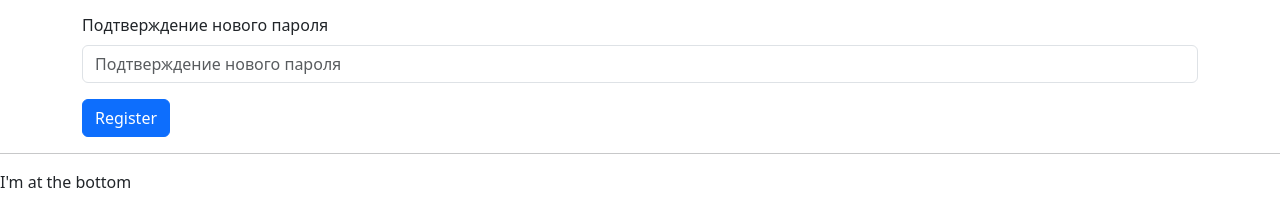
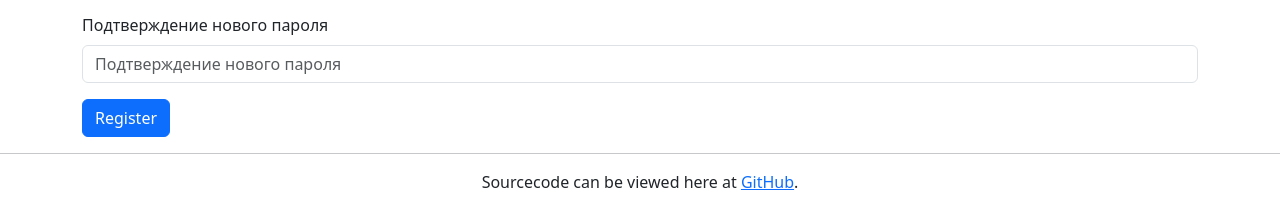
Before and after one commit to mjh-sakh/python-project-lvl4, a Django app: page /users/create in a window 1280 px wide. Shown: the part 607-817 px from the top of the page. Before the commit the page ends 795 px from the top, so only its background shows below. Run offline with Django 3.2, Linux system fonts and the light colour scheme; some libraries are stand-ins or nearby versions.

Commit message:
fix footer, add translation

```diff
--- a/task_manager/templates/base.html
+++ b/task_manager/templates/base.html
@@ -20,7 +20,7 @@
                 {% if request.user.is_authenticated %}
                 <li><a href="{% url 'logout' %}">{% translate "Logout" %}</a></li>
                 {% else %}
-                <li><a href="{% url 'user_register' %}">Register</a></li>
+                <li><a href="{% url 'user_register' %}">{% translate "Register" %}</a></li>
                 <li><a href="{% url 'login' %}">{% translate "Login" %}</a></li>
                 {% endif  %}
             </ul>
@@ -36,7 +36,9 @@
     <div id="footer">
         {% block footer %}
             <hr>
-            I'm at the bottom
+            <p style="text-align:center">
+            Sourcecode can be viewed here at <a href="https://github.com/mjh-sakh/python-project-lvl4">GitHub</a>.
+            </p>
         {% endblock %}
     </div>
     <!-- Bootstrap Bundle with Popper -->
```
